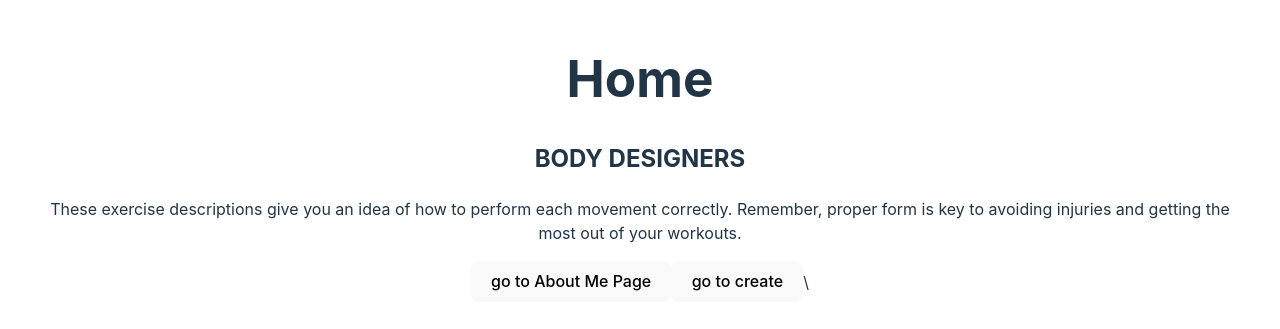
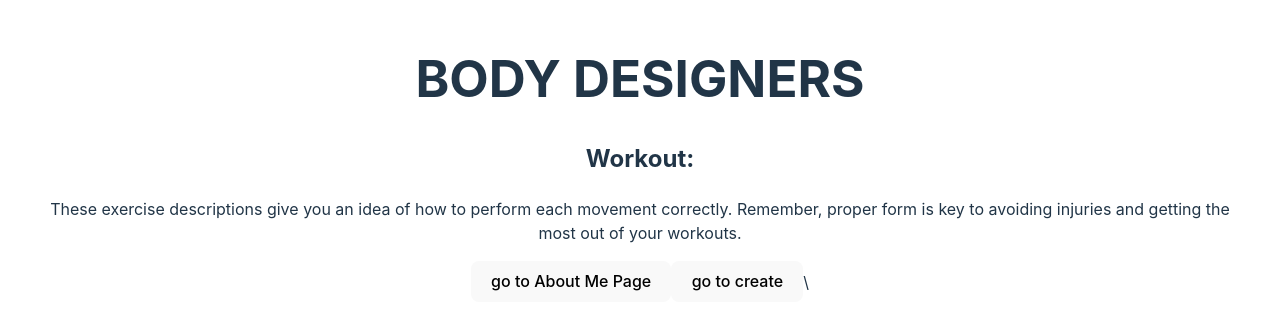
Before and after one commit to Nisolchi/MyProjectNew3, a React (Vite) app: page /#/ in a window 1280 px wide. Shown: the part 231-560 px from the top of the page. Built offline with nearby package versions, Linux system fonts and the light colour scheme; no server answers.

Commit message:
formworking

```diff
--- a/src/pages/FormPage.jsx
+++ b/src/pages/FormPage.jsx
@@ -3,7 +3,7 @@ import supabase from "../Supabase/config";
 import { Link } from "react-router-dom";
 
 const initialWorkout={
-    Body_Part:"",
+    Body_Part:"Legs and Glutes",
     image:"",
     name:"",
     instruction:"",
@@ -35,13 +35,12 @@ const FormPage=()=>{
 
     return(
      <div className="Form-content">
-        <from className="formulary" onSubmit={handleSubmit}>
+        <form className="formulary" onSubmit={handleSubmit}>
 
-
-            <select on onChange={handleInput}
+            <select onChange={handleInput}
             value={formData.Body_Part}
             type="text"
-            name="Body_part">
+            name="Body_Part">
                 <option value="Legs and Glutes">Legs and Glutes</option>
                 <option value="Chest and Triceps">Chest and Triceps</option>
                 <option value="Back and Biceps">Back and Biceps</option>
@@ -53,23 +52,26 @@ const FormPage=()=>{
             value={formData.image}
             type="text"
             name="image"
+            id="image"
             />
             <label htmlFor="name">Name</label>
             <input onChange={handleInput}
             value={formData.name}
             type="text"
             name="name"
+            id="name"
             />
             <label htmlFor="instruction">Intruction</label>
             <input onChange={handleInput}
             value={formData.instruction}
             type="text"
             name="instruction"
+            id="instruction"
             />
             <button className="submit" type="submit">create Workout</button>
         <Link to="/"><button className="Btn" >Back Home</button></Link>
 
-        </from>
+        </form>
      </div>
 
     );
--- a/src/pages/HomePage.jsx
+++ b/src/pages/HomePage.jsx
@@ -4,8 +4,12 @@ const HomePage=({workouts})=>{
     return (
 
         <>
-        <h1>Home</h1>
-        <h2>BODY DESIGNERS</h2>
+        <h1>BODY DESIGNERS</h1>
+        <h2>Workout:</h2>
+
+
+
+
         <p>These exercise descriptions give you an idea of
          how to perform each movement correctly.
         Remember, proper form is key to avoiding injuries
```
